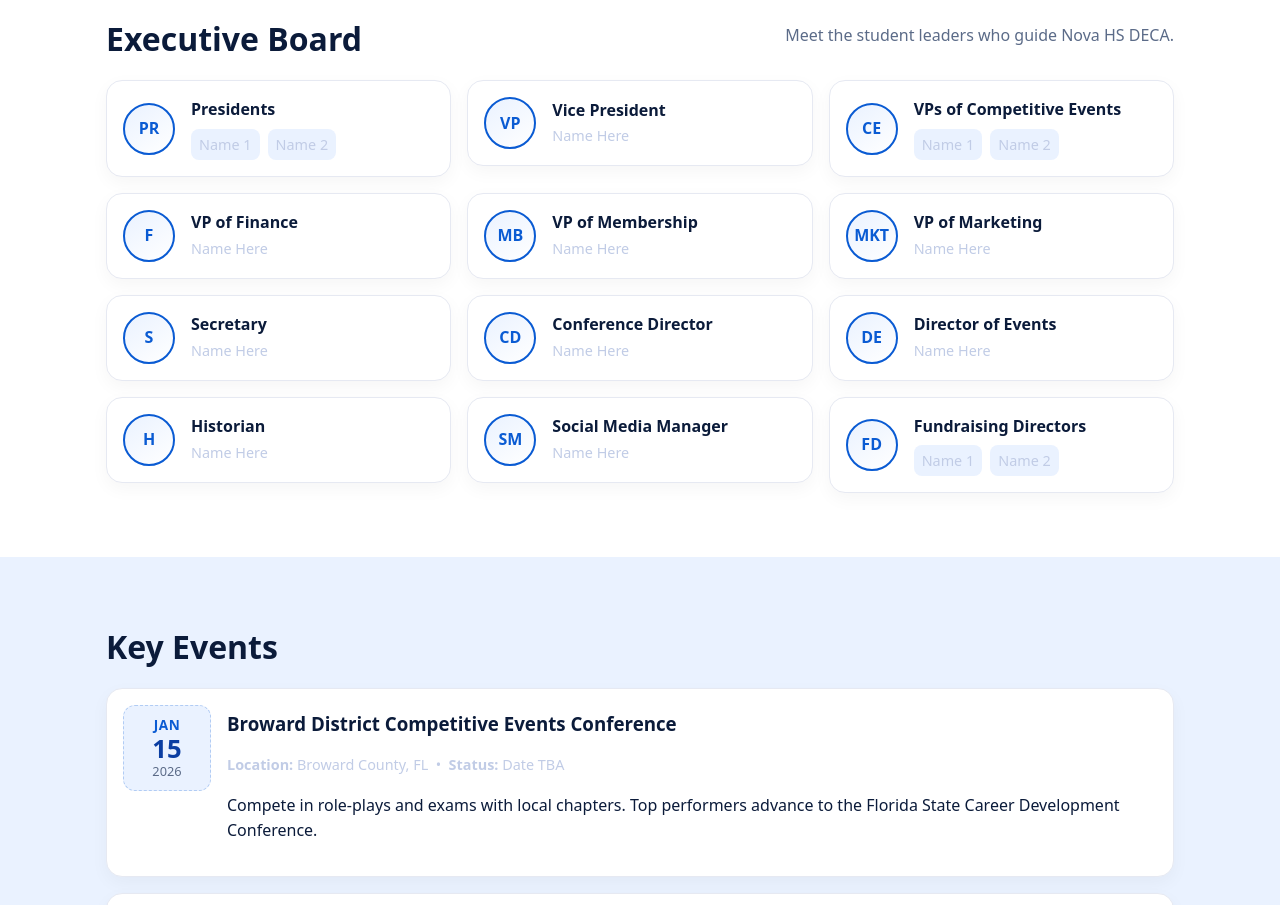
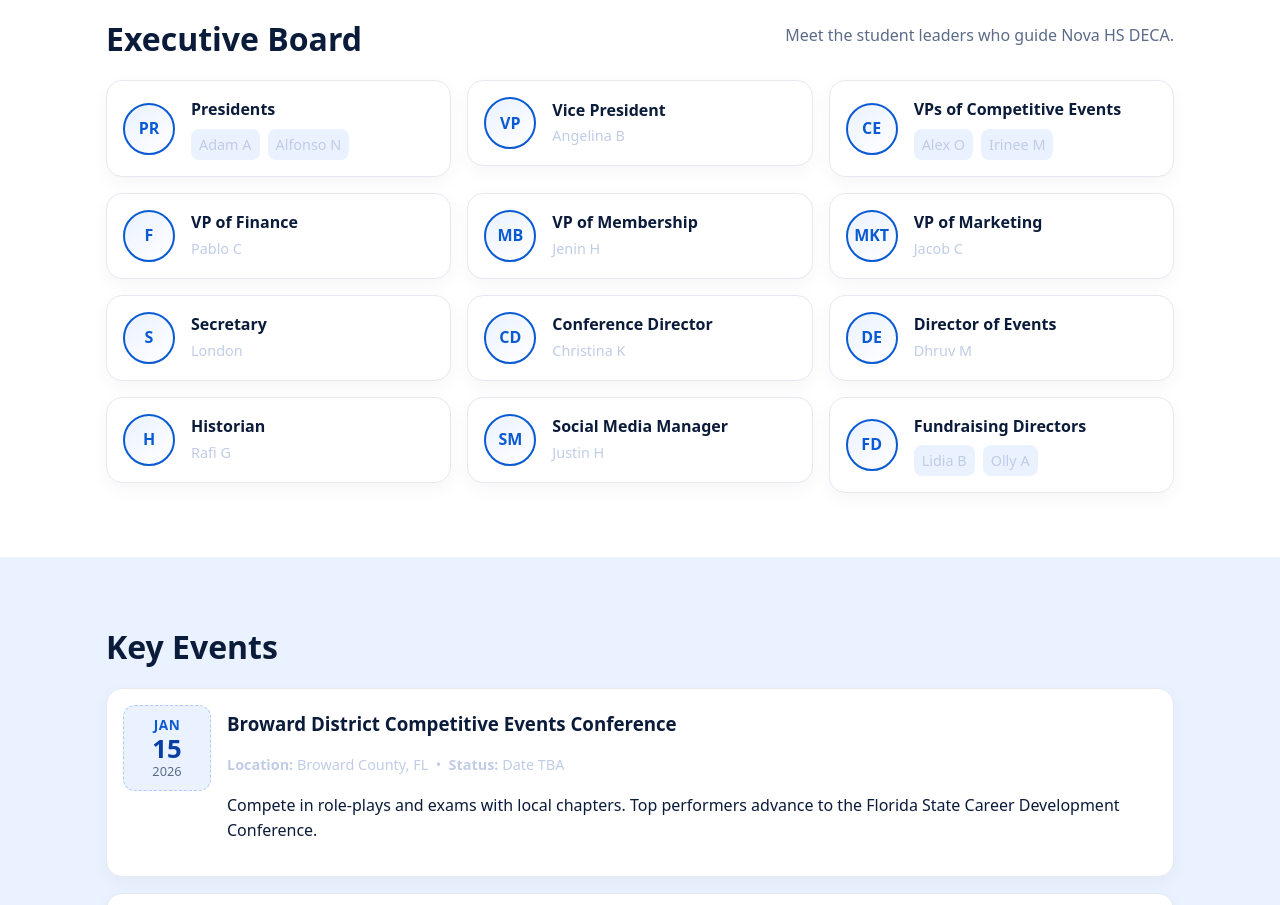
Before and after one commit to human-vc/nova-deca-site, a plain HTML site: page index.html in a window 1280 px wide. Shown: the part 1440-2345 px from the top of the page. Drawn offline with Linux system fonts and the light colour scheme.

Commit message:
Update: add E-Board names

```diff
--- a/index.html
+++ b/index.html
@@ -252,7 +252,7 @@
           <div class="card eboard-card">
             <div class="avatar" aria-hidden="true">PR</div>
             <div>
-              <strong>Presidents</strong><div class="name-duo"><span class="small">Name 1</span><span class="small">Name 2</span></div>
+              <strong>Presidents</strong><div class="name-duo"><span class="small">Adam A</span><span class="small">Alfonso N</span></div>
             </div>
           </div>
         </div>
@@ -260,7 +260,7 @@
           <div class="card eboard-card">
             <div class="avatar" aria-hidden="true">VP</div>
             <div>
-              <strong>Vice President</strong><br><span class="small">Name Here</span>
+              <strong>Vice President</strong><br><span class="small">Angelina B</span>
             </div>
           </div>
         </div>
@@ -268,7 +268,7 @@
           <div class="card eboard-card">
             <div class="avatar" aria-hidden="true">CE</div>
             <div>
-              <strong>VPs of Competitive Events</strong><div class="name-duo"><span class="small">Name 1</span><span class="small">Name 2</span></div>
+              <strong>VPs of Competitive Events</strong><div class="name-duo"><span class="small">Alex O</span><span class="small">Irinee M</span></div>
             </div>
           </div>
         </div>
@@ -276,7 +276,7 @@
           <div class="card eboard-card">
             <div class="avatar" aria-hidden="true">F</div>
             <div>
-              <strong>VP of Finance</strong><br><span class="small">Name Here</span>
+              <strong>VP of Finance</strong><br><span class="small">Pablo C</span>
             </div>
           </div>
         </div>
@@ -284,7 +284,7 @@
           <div class="card eboard-card">
             <div class="avatar" aria-hidden="true">MB</div>
             <div>
-              <strong>VP of Membership</strong><br><span class="small">Name Here</span>
+              <strong>VP of Membership</strong><br><span class="small">Jenin H</span>
             </div>
           </div>
         </div>
@@ -292,7 +292,7 @@
           <div class="card eboard-card">
             <div class="avatar" aria-hidden="true">MKT</div>
             <div>
-              <strong>VP of Marketing</strong><br><span class="small">Name Here</span>
+              <strong>VP of Marketing</strong><br><span class="small">Jacob C</span>
             </div>
           </div>
         </div>
@@ -300,7 +300,7 @@
           <div class="card eboard-card">
             <div class="avatar" aria-hidden="true">S</div>
             <div>
-              <strong>Secretary</strong><br><span class="small">Name Here</span>
+              <strong>Secretary</strong><br><span class="small">London</span>
             </div>
           </div>
         </div>
@@ -308,7 +308,7 @@
           <div class="card eboard-card">
             <div class="avatar" aria-hidden="true">CD</div>
             <div>
-              <strong>Conference Director</strong><br><span class="small">Name Here</span>
+              <strong>Conference Director</strong><br><span class="small">Christina K</span>
             </div>
           </div>
         </div>
@@ -316,7 +316,7 @@
           <div class="card eboard-card">
             <div class="avatar" aria-hidden="true">DE</div>
             <div>
-              <strong>Director of Events</strong><br><span class="small">Name Here</span>
+              <strong>Director of Events</strong><br><span class="small">Dhruv M</span>
             </div>
           </div>
         </div>
@@ -324,7 +324,7 @@
           <div class="card eboard-card">
             <div class="avatar" aria-hidden="true">H</div>
             <div>
-              <strong>Historian</strong><br><span class="small">Name Here</span>
+              <strong>Historian</strong><br><span class="small">Rafi G</span>
             </div>
           </div>
         </div>
@@ -332,7 +332,7 @@
           <div class="card eboard-card">
             <div class="avatar" aria-hidden="true">SM</div>
             <div>
-              <strong>Social Media Manager</strong><br><span class="small">Name Here</span>
+              <strong>Social Media Manager</strong><br><span class="small">Justin H</span>
             </div>
           </div>
         </div>
@@ -340,7 +340,7 @@
           <div class="card eboard-card">
             <div class="avatar" aria-hidden="true">FD</div>
             <div>
-              <strong>Fundraising Directors</strong><div class="name-duo"><span class="small">Name 1</span><span class="small">Name 2</span></div>
+              <strong>Fundraising Directors</strong><div class="name-duo"><span class="small">Lidia B</span><span class="small">Olly A</span></div>
             </div>
           </div>
         </div>
```
